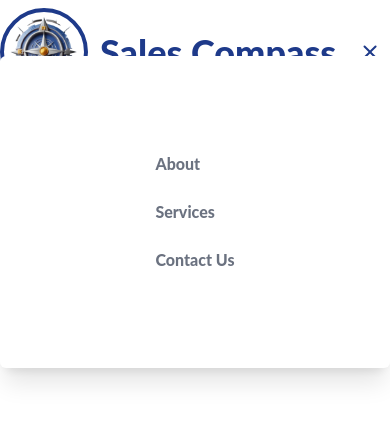
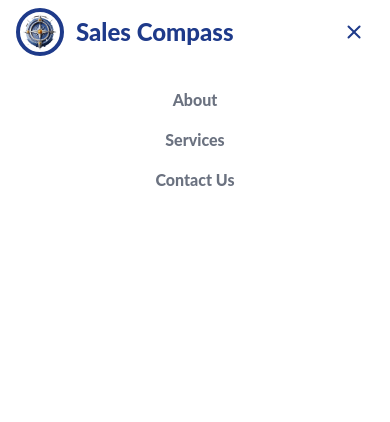
Before and after one commit to Mohammad-Abdullah-Abid/sales_compass, a React (Create React App) app: page / in a window 390 px wide. Both pictures are taken after a click on the button 370 px from the left and 52 px from the top of the page. Shown: the top 422 px of the page. Built offline with nearby package versions, Linux system fonts and the light colour scheme.

Commit message:
fix responsiveness in navbar

```diff
--- a/src/components/Navbar/NavBar.js
+++ b/src/components/Navbar/NavBar.js
@@ -5,47 +5,44 @@ import logo from "../../images/logo.png";
 
 const NavBar = () => {
   const [top, setTop] = useState(true);
-  const [isOpen, setisOpen] = React.useState(false);
-  function handleClick() {
+  const [isOpen, setisOpen] = useState(false);
+
+  const handleClick = () => {
     setisOpen(!isOpen);
-  }
+  };
 
   useEffect(() => {
     const scrollHandler = () => {
-      window.pageYOffset > 10 ? setTop(false) : setTop(true);
+      setTop(window.pageYOffset <= 10);
     };
     window.addEventListener("scroll", scrollHandler);
     return () => window.removeEventListener("scroll", scrollHandler);
-  }, [top]);
+  }, []);
 
   return (
     <nav
-      className={`fixed top-0 w-full z-30 transition duration-300 ease-in-out mb-16 ${!top && "bg-white shadow-lg"
+      className={`fixed top-0 w-full z-30 transition duration-300 ease-in-out ${!top && "bg-white shadow-lg"
         }`}
     >
-      <div className="flex flex-row items-center justify-between py-2">
+      <div className="flex items-center justify-between px-4 py-2 md:px-8">
         {/* Logo Section */}
-        <div className="flex flex-row items-center justify-center font-semibold text-center md:px-12 md:mx-12">
         <Link to="/" className="flex items-center space-x-3">
-            {/* Logo with Circular Border */}
           <div className="flex items-center justify-center border-4 border-blue-900 rounded-full">
             <img
-                src={logo}// Update the path to your logo image
+              src={logo}
               alt="Sales Compass Logo"
-                className="w-20 h-20 rounded-full" // Ensure the logo is round
+              className="w-10 h-10 rounded-full sm:w-12 sm:h-12 md:w-16 md:h-16"
             />
+
           </div>
-            {/* Site Title */}
-            <h1 className="text-4xl font-extrabold text-blue-900">
+          <h1 className="text-2xl font-extrabold text-blue-900 md:text-4xl">
             Sales Compass
           </h1>
         </Link>
-        </div>
 
-        {/* Navigation Links */}
-        <div className="flex flex-col items-center group">
+        {/* Hamburger Menu Button */}
         <button
-            className="p-2 text-blue-900 rounded-lg lg:hidden"
+          className="p-2 text-blue-900 rounded-md lg:hidden"
           onClick={handleClick}
         >
           <svg
@@ -53,14 +50,13 @@ const NavBar = () => {
             xmlns="http://www.w3.org/2000/svg"
             viewBox="0 0 24 24"
           >
-              {isOpen && (
+            {isOpen ? (
               <path
                 fillRule="evenodd"
                 clipRule="evenodd"
                 d="M18.278 16.864a1 1 0 0 1-1.414 1.414l-4.829-4.828-4.828 4.828a1 1 0 0 1-1.414-1.414l4.828-4.829-4.828-4.828a1 1 0 0 1 1.414-1.414l4.829 4.828 4.828-4.828a1 1 0 1 1 1.414 1.414l-4.828 4.829 4.828 4.828z"
               />
-              )}
-              {!isOpen && (
+            ) : (
               <path
                 fillRule="evenodd"
                 d="M4 5h16a1 1 0 0 1 0 2H4a1 1 0 1 1 0-2zm0 6h16a1 1 0 0 1 0 2H4a1 1 0 1 1 0-2zm0 6h16a1 1 0 0 1 0 2H4a1 1 0 1 1 0-2z"
@@ -68,18 +64,20 @@ const NavBar = () => {
             )}
           </svg>
         </button>
-          <div className="hidden p-5 space-x-6 lg:inline-block">
-            <NavLinks />
-          </div>
 
-          <div
-            className={`fixed transition-transform duration-300 ease-in-out transit flex justify-center left-0 w-full h-auto rounded-md p-24 bg-white rounded-lg block lg:hidden shadow-xl top-14 ${isOpen ? "block" : "hidden"
-              } `}
-          >
-            <div className="flex flex-col space-y-6">
+        {/* Navigation Links */}
+        <div className="hidden space-x-6 lg:flex">
           <NavLinks />
         </div>
       </div>
+
+      {/* Mobile Menu */}
+      <div
+        className={`absolute left-0 top-16 w-full bg-white transition-transform duration-300 ease-in-out lg:hidden ${isOpen ? "block" : "hidden"
+          }`}
+      >
+        <div className="flex flex-col items-center space-y-4 p-6">
+          <NavLinks />
         </div>
       </div>
     </nav>
```
Lines whose indentation alone changed are shown as unchanged.
